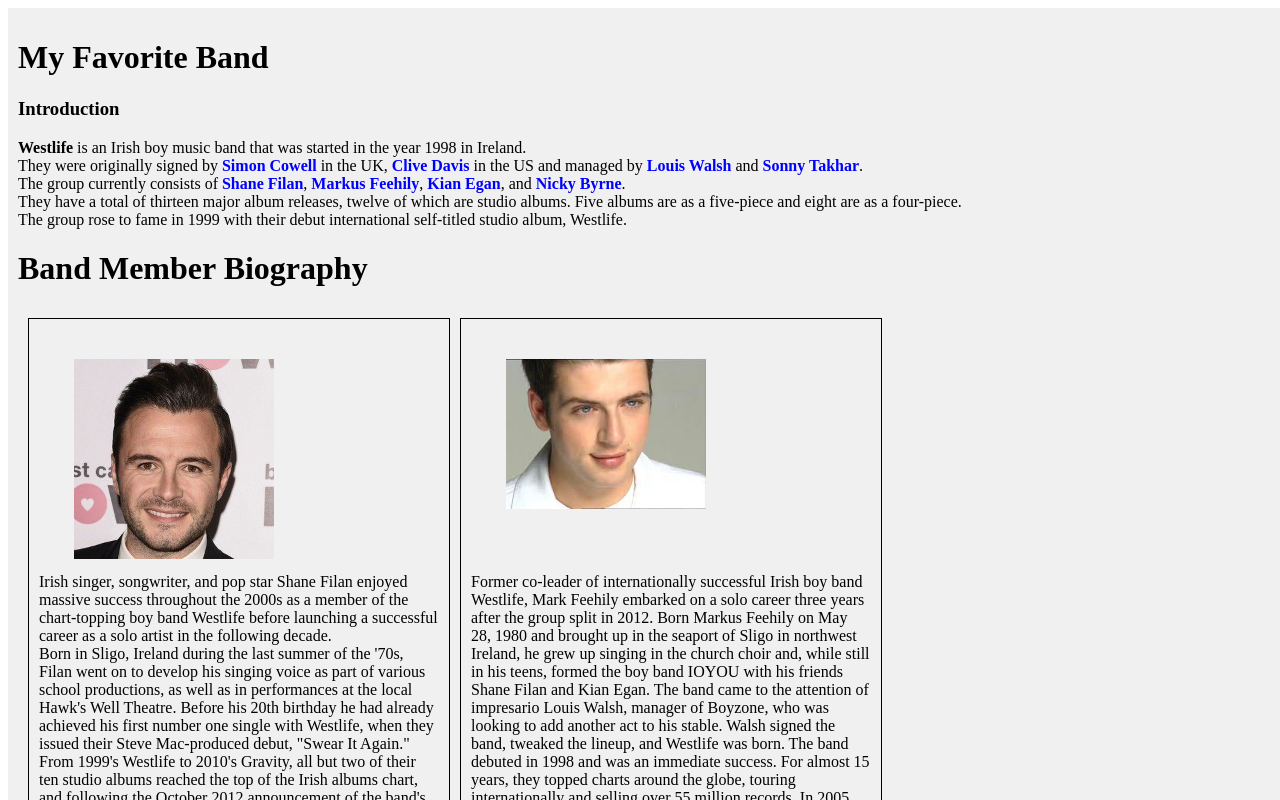
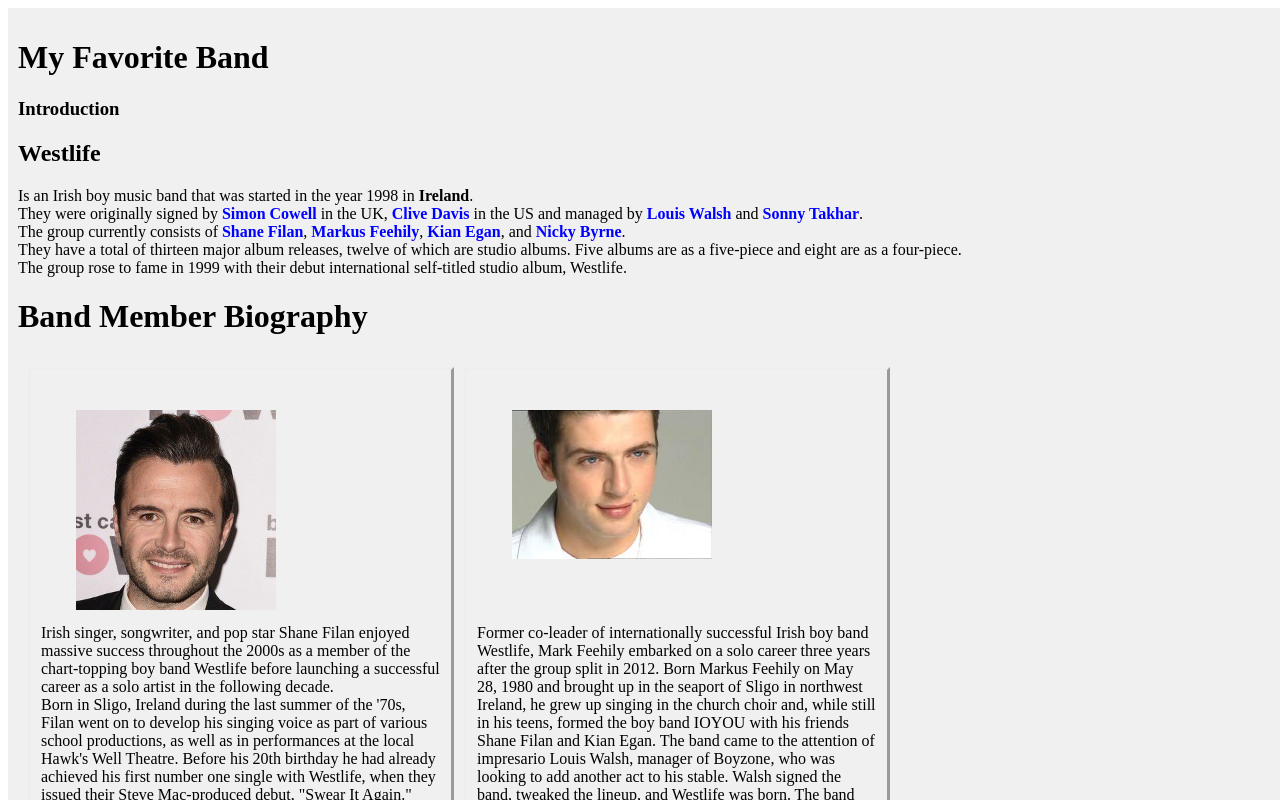
Before and after one commit to IsaiahKe/favorite-band, a plain HTML site: page index.html in a window 1280 px wide. Shown: the top 800 px of the page. Drawn offline with Linux system fonts and the light colour scheme.

Commit message:
Third commit

```diff
--- a/index.html
+++ b/index.html
@@ -7,7 +7,9 @@
 <div class="body">
     <h1>My Favorite Band</h1>
     <h3>Introduction</h3>
-    <p><strong>Westlife </strong> is an Irish boy music band that  was started in the year 1998 in Ireland.<br/>
+    <p>
+        <h2>Westlife</h2>
+    Is an Irish boy music band that  was started in the year 1998 in <strong>Ireland</strong>.<br/>
         They were originally signed by <span class="namespan">Simon Cowell</span> in the UK, <span class="namespan">Clive Davis</span> in the US and managed by <span class="namespan">Louis Walsh</span> and <span class="namespan">Sonny Takhar</span>.<br/>
          The group currently consists of <span class="namespan">Shane Filan</span>, <span class="namespan">Markus Feehily</span>, <span class="namespan">Kian Egan</span>, and <span class="namespan">Nicky Byrne</span>.<br/>
          They have a total of thirteen major album releases, twelve of which are studio albums. Five albums are as a five-piece and eight are as a four-piece. <br/>The group rose to fame in 1999 with their debut international self-titled studio album, Westlife.
--- a/style.css
+++ b/style.css
@@ -8,7 +8,7 @@
     	float: left;margin-left:5px;padding:30px;
 }
 .contholder{
-    font-family:vardana;width: 400px;height:800px;border-top:outset;border:1px solid;
+    font-family:vardana;width: 400px;height:800px;border:outset;
     padding:10px;float: left;margin-right:10px;overflow: auto;
 }
 .bioarea{width:98%;height:400px;padding:10px;font-family: rockwell;}
```
